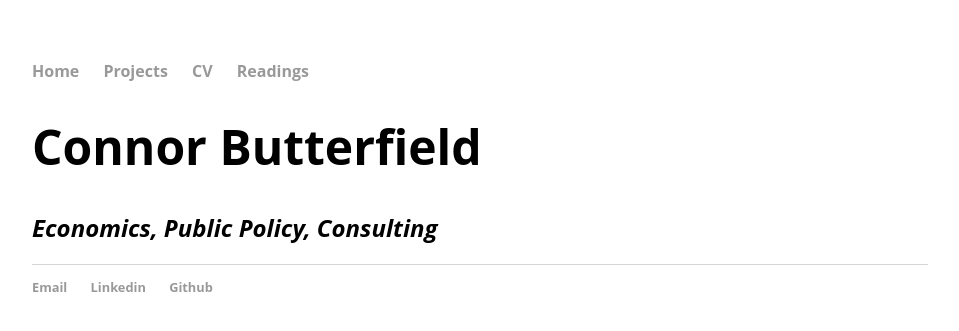
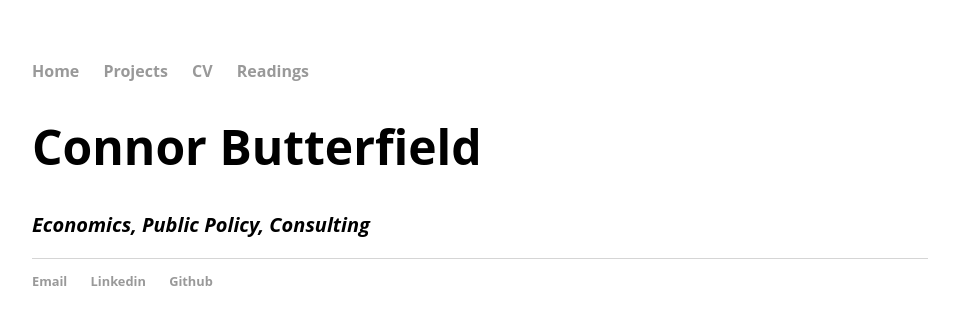
Before and after one commit to connorbutterfield1/connorbutterfield1.github.io, a Jekyll site: the page built from index.html, in a window 1280 px wide. Shown: the top 331 px of the page, without its empty margins (160-1119 px from the left). Built offline with Jekyll 4.4.1, drawn with Linux system fonts in a browser that asks for light colours; some web fonts are replaced.

Commit message:
Update index.html

```diff
--- a/index.html
+++ b/index.html
@@ -4,7 +4,7 @@ title:  Connor Butterfield
 ---
 <div class="blurb">
 	<h1><div style="font-family:'Open Sans', sans-serif;">Connor Butterfield </div></h1>
-	<h2><i><div style="font-family:'Open Sans', sans-serif;">Economics, Public Policy, Consulting</div></i> </h2>
+	<h2><i><small><div style="font-family:'Open Sans', sans-serif;">Economics, Public Policy, Consulting</div></small></i> </h2>
 
 
 
```
